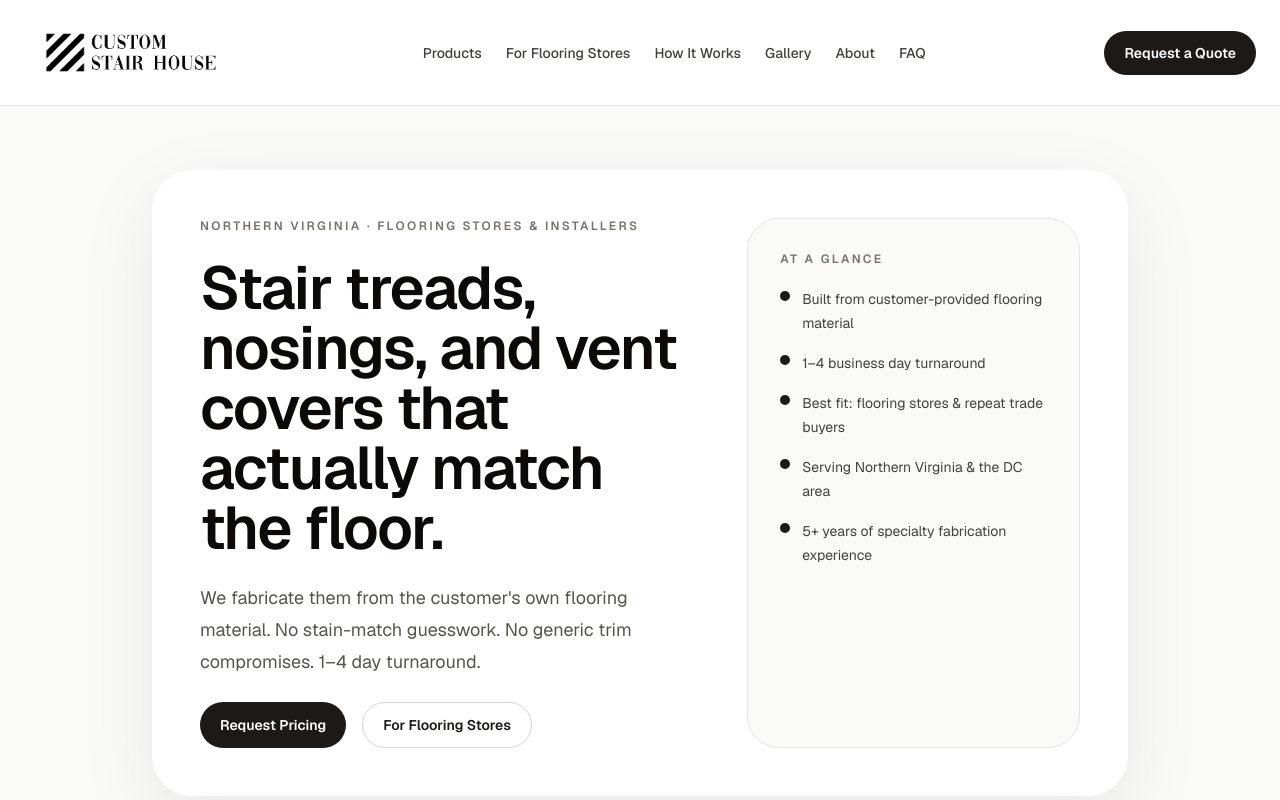
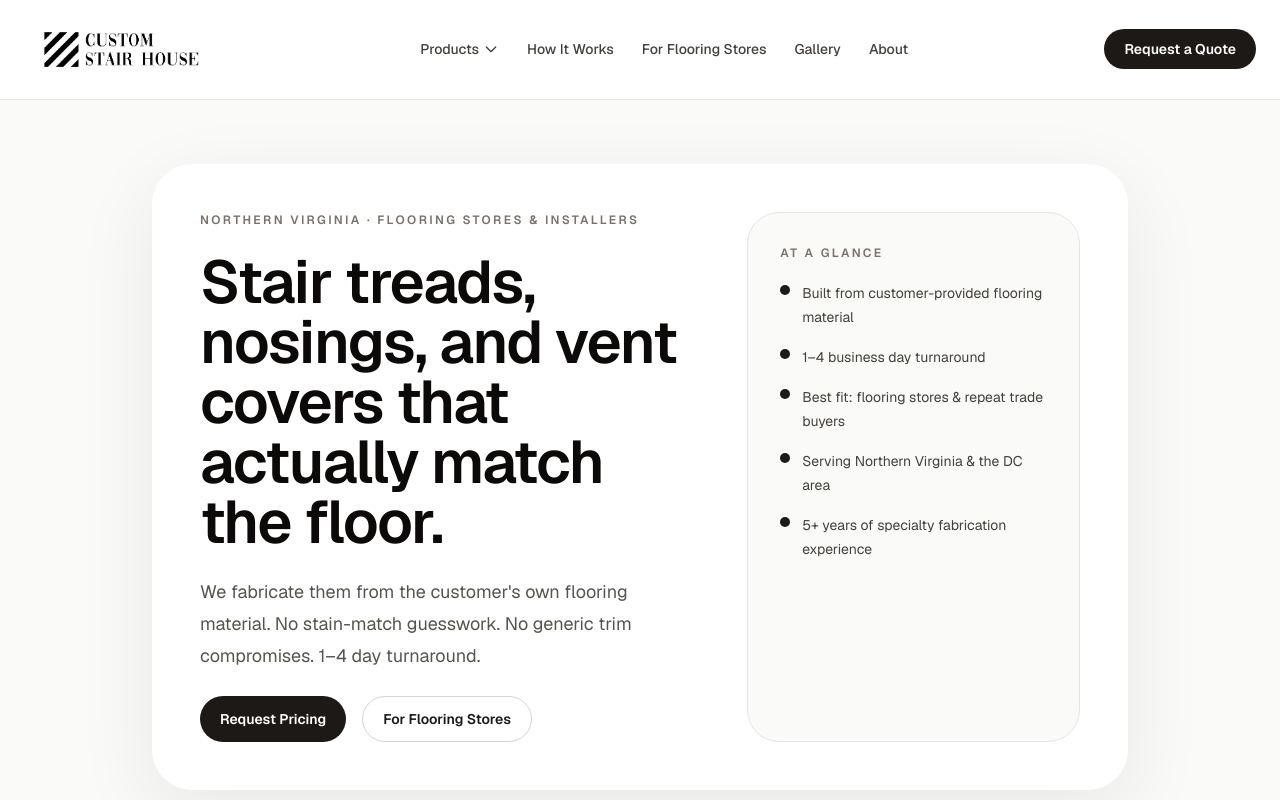
Before and after one commit to ysfhero/custom-stair-house-site, a Next.js app: page / in a window 1280 px wide. Shown: the top 800 px of the page. Built offline with nearby package versions, Linux system fonts and the light colour scheme.

Commit message:
add proper nav: Products dropdown, mobile hamburger, sticky header

```diff
--- a/src/app/layout.tsx
+++ b/src/app/layout.tsx
@@ -2,6 +2,7 @@ import Image from "next/image";
 import type { Metadata } from "next";
 import Link from "next/link";
 import { Geist, Geist_Mono } from "next/font/google";
+import { Nav } from "@/components/nav";
 import "./globals.css";
 
 const geistSans = Geist({
@@ -13,15 +14,6 @@ const geistMono = Geist_Mono({
   variable: "--font-geist-mono",
   subsets: ["latin"],
 });
-
-const navItems = [
-  { href: "/products", label: "Products" },
-  { href: "/for-flooring-stores", label: "For Flooring Stores" },
-  { href: "/how-it-works", label: "How It Works" },
-  { href: "/gallery", label: "Gallery" },
-  { href: "/about", label: "About" },
-  { href: "/faq", label: "FAQ" },
-];
 
 const footerLinks = [
   { href: "/stair-treads", label: "Stair Treads" },
@@ -81,38 +73,7 @@ export default function RootLayout({
     >
       <body className="min-h-full bg-stone-50 text-stone-900">
         <div className="flex min-h-screen flex-col">
-          <header className="border-b border-stone-200 bg-white/95 backdrop-blur">
-            <div className="mx-auto flex w-full max-w-7xl items-center justify-between gap-6 px-6 py-4">
-              <Link href="/" className="flex items-center" aria-label="Custom Stair House home">
-                <Image
-                  src="/custom-stair-house-logo.png"
-                  alt="Custom Stair House"
-                  width={220}
-                  height={73}
-                  className="h-auto w-[180px] sm:w-[220px]"
-                  priority
-                />
-              </Link>
-              <nav className="hidden items-center gap-6 md:flex">
-                {navItems.map((item) => (
-                  <Link
-                    key={item.href}
-                    href={item.href}
-                    className="text-sm font-medium text-stone-700 transition hover:text-stone-950"
-                  >
-                    {item.label}
-                  </Link>
-                ))}
-              </nav>
-              <Link
-                href="/request-a-quote"
-                className="inline-flex items-center justify-center rounded-full bg-stone-900 px-5 py-3 text-sm font-semibold text-white transition hover:bg-stone-700"
-              >
-                Request a Quote
-              </Link>
-            </div>
-          </header>
-
+          <Nav />
           <main className="flex-1">{children}</main>
 
           <footer className="border-t border-stone-200 bg-white">
--- /dev/null
+++ b/src/components/nav.tsx
@@ -0,0 +1,172 @@
+"use client";
+
+import Link from "next/link";
+import Image from "next/image";
+import { useState, useRef, useEffect } from "react";
+import { usePathname } from "next/navigation";
+
+const products = [
+  { href: "/stair-treads", label: "Stair Treads" },
+  { href: "/stair-nosings", label: "Stair Nosings" },
+  { href: "/vent-covers", label: "Flush Mount Vent Covers" },
+];
+
+const mainLinks = [
+  { href: "/how-it-works", label: "How It Works" },
+  { href: "/for-flooring-stores", label: "For Flooring Stores" },
+  { href: "/gallery", label: "Gallery" },
+  { href: "/about", label: "About" },
+];
+
+export function Nav() {
+  const [mobileOpen, setMobileOpen] = useState(false);
+  const [productsOpen, setProductsOpen] = useState(false);
+  const dropdownRef = useRef<HTMLDivElement>(null);
+  const pathname = usePathname();
+
+  // Close dropdown on outside click
+  useEffect(() => {
+    function handleClick(e: MouseEvent) {
+      if (dropdownRef.current && !dropdownRef.current.contains(e.target as Node)) {
+        setProductsOpen(false);
+      }
+    }
+    document.addEventListener("mousedown", handleClick);
+    return () => document.removeEventListener("mousedown", handleClick);
+  }, []);
+
+  // Close mobile menu on route change
+  useEffect(() => {
+    setMobileOpen(false);
+    setProductsOpen(false);
+  }, [pathname]);
+
+  return (
+    <header className="sticky top-0 z-50 border-b border-stone-200 bg-white/95 backdrop-blur-sm">
+      <div className="mx-auto flex w-full max-w-7xl items-center justify-between gap-4 px-6 py-4">
+
+        {/* Logo */}
+        <Link href="/" className="shrink-0" aria-label="Custom Stair House home">
+          <Image
+            src="/custom-stair-house-logo.png"
+            alt="Custom Stair House"
+            width={220}
+            height={73}
+            className="h-auto w-[160px] sm:w-[200px]"
+            priority
+          />
+        </Link>
+
+        {/* Desktop nav */}
+        <nav className="hidden items-center gap-1 md:flex" aria-label="Main navigation">
+
+          {/* Products dropdown */}
+          <div className="relative" ref={dropdownRef}>
+            <button
+              onClick={() => setProductsOpen((o) => !o)}
+              aria-expanded={productsOpen}
+              aria-haspopup="true"
+              className="flex items-center gap-1 rounded-lg px-3 py-2 text-sm font-medium text-stone-700 transition hover:bg-stone-100 hover:text-stone-950"
+            >
+              Products
+              <svg
+                className={`h-4 w-4 transition-transform ${productsOpen ? "rotate-180" : ""}`}
+                fill="none" viewBox="0 0 24 24" stroke="currentColor" strokeWidth={2}
+                aria-hidden
+              >
+                <path strokeLinecap="round" strokeLinejoin="round" d="M19 9l-7 7-7-7" />
+              </svg>
+            </button>
+
+            {productsOpen && (
+              <div className="absolute left-0 top-full mt-1 w-52 rounded-2xl border border-stone-200 bg-white py-2 shadow-lg">
+                {products.map((p) => (
+                  <Link
+                    key={p.href}
+                    href={p.href}
+                    className="block px-4 py-2.5 text-sm text-stone-700 transition hover:bg-stone-50 hover:text-stone-950"
+                  >
+                    {p.label}
+                  </Link>
+                ))}
+              </div>
+            )}
+          </div>
+
+          {mainLinks.map((link) => (
+            <Link
+              key={link.href}
+              href={link.href}
+              className="rounded-lg px-3 py-2 text-sm font-medium text-stone-700 transition hover:bg-stone-100 hover:text-stone-950"
+            >
+              {link.label}
+            </Link>
+          ))}
+        </nav>
+
+        {/* Desktop CTA */}
+        <Link
+          href="/request-a-quote"
+          className="hidden items-center justify-center rounded-full bg-stone-900 px-5 py-2.5 text-sm font-semibold text-white transition hover:bg-stone-700 md:inline-flex"
+        >
+          Request a Quote
+        </Link>
+
+        {/* Mobile: CTA + hamburger */}
+        <div className="flex items-center gap-3 md:hidden">
+          <Link
+            href="/request-a-quote"
+            className="inline-flex items-center justify-center rounded-full bg-stone-900 px-4 py-2 text-sm font-semibold text-white transition hover:bg-stone-700"
+          >
+            Quote
+          </Link>
+          <button
+            onClick={() => setMobileOpen((o) => !o)}
+            aria-expanded={mobileOpen}
+            aria-label="Toggle navigation menu"
+            className="rounded-lg p-2 text-stone-700 transition hover:bg-stone-100"
+          >
+            {mobileOpen ? (
+              <svg className="h-5 w-5" fill="none" viewBox="0 0 24 24" stroke="currentColor" strokeWidth={2} aria-hidden>
+                <path strokeLinecap="round" strokeLinejoin="round" d="M6 18L18 6M6 6l12 12" />
+              </svg>
+            ) : (
+              <svg className="h-5 w-5" fill="none" viewBox="0 0 24 24" stroke="currentColor" strokeWidth={2} aria-hidden>
+                <path strokeLinecap="round" strokeLinejoin="round" d="M4 6h16M4 12h16M4 18h16" />
+              </svg>
+            )}
+          </button>
+        </div>
+      </div>
+
+      {/* Mobile menu */}
+      {mobileOpen && (
+        <div className="border-t border-stone-200 bg-white px-6 pb-6 pt-4 md:hidden">
+          <p className="mb-1 text-xs font-semibold uppercase tracking-widest text-stone-400">Products</p>
+          <div className="mb-4 space-y-1">
+            {products.map((p) => (
+              <Link
+                key={p.href}
+                href={p.href}
+                className="block rounded-lg px-3 py-2.5 text-sm font-medium text-stone-700 transition hover:bg-stone-100"
+              >
+                {p.label}
+              </Link>
+            ))}
+          </div>
+          <div className="space-y-1">
+            {mainLinks.map((link) => (
+              <Link
+                key={link.href}
+                href={link.href}
+                className="block rounded-lg px-3 py-2.5 text-sm font-medium text-stone-700 transition hover:bg-stone-100"
+              >
+                {link.label}
+              </Link>
+            ))}
+          </div>
+        </div>
+      )}
+    </header>
+  );
+}
```
